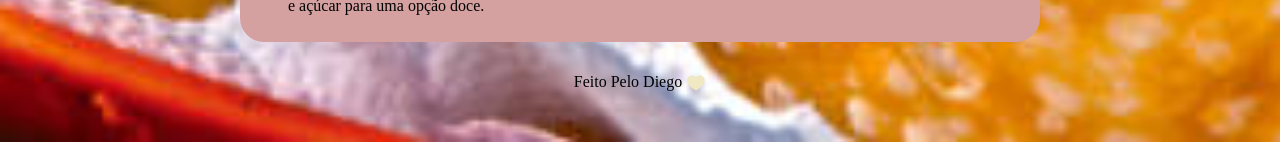
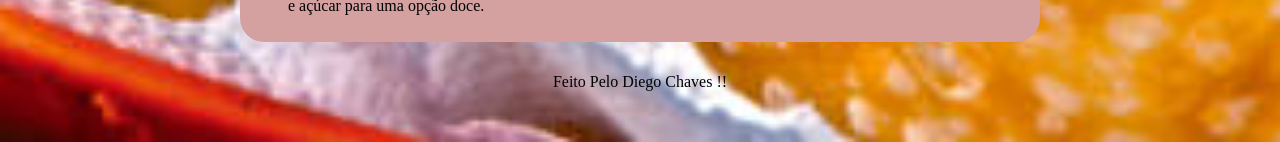
Before and after one commit to DiegoRomeroChaves/PROJETO-II-RECEITAS-FULLSTACK, a plain HTML site: page index.html in a window 1280 px wide. Shown: the part 1865-2007 px from the top of the page. Drawn offline with Linux system fonts and the light colour scheme; a web font is replaced by a local one.

Commit message:
corrigindo index

```diff
--- a/index.html
+++ b/index.html
@@ -84,6 +84,6 @@
                 </section>
             </main>
         </div>
-        <footer>Feito Pelo Diego <img src="imagens/ph_heart-fill.svg" alt=""></footer>
+        <footer>Feito Pelo Diego Chaves !!</footer>
     </body>
 </html>
```
Also changed, not shown: imagens/coraçao.jfif (added).
